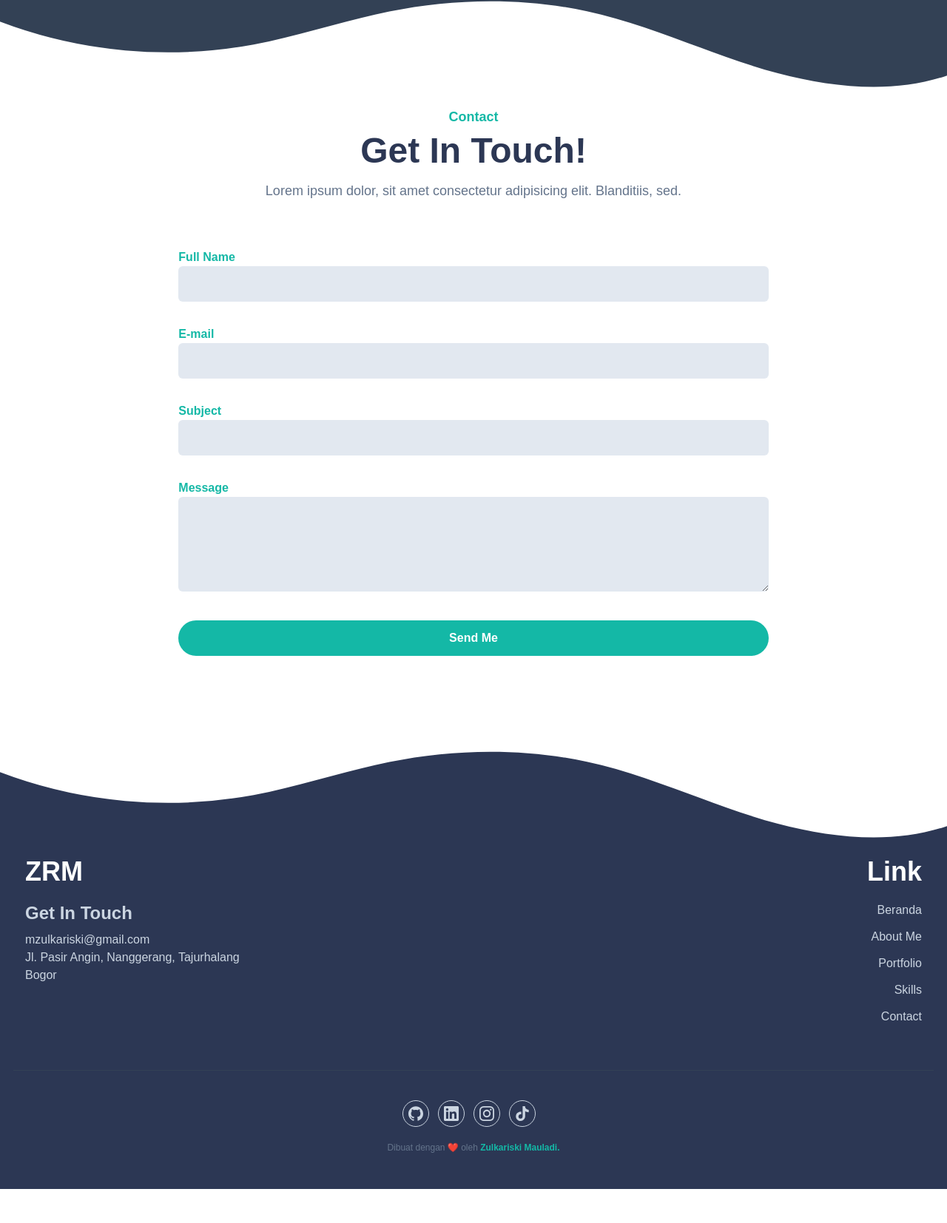
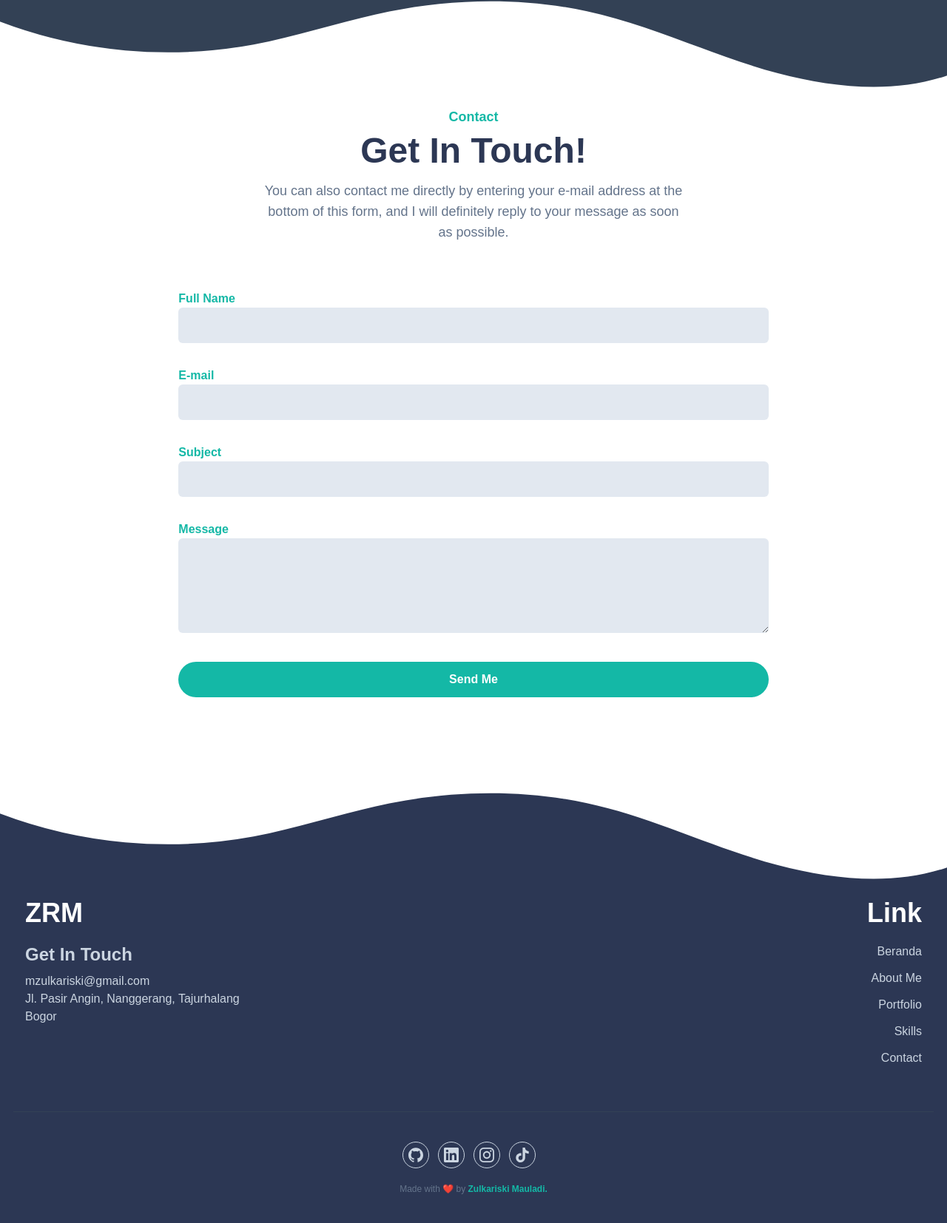
Before and after one commit to zulkamaula/ZRM-Portfolio-V2.0, a website: page index.html in a window 1280 px wide. Shown: the part 4255-5909 px from the top of the page at 74% size. Before the commit the page ends 5863 px from the top, so only its background shows below. Drawn offline with nearby package versions, Linux system fonts and the light colour scheme.

Commit message:
Update index.html

```diff
--- a/index.html
+++ b/index.html
@@ -389,7 +389,7 @@
             <div class="mx-auto mb-16 max-w-xl text-center">
                 <h4 class="mb-2 text-lg font-semibold text-primary">Contact</h4>
                 <h2 class="mb-4 text-3xl font-bold text-dark dark:text-white sm:text-4xl lg:text-5xl">Get In Touch!</h2>
-                <p class="text-md font-medium text-secondary md:text-lg">Lorem ipsum dolor, sit amet consectetur adipisicing elit. Blanditiis, sed.</p>
+                <p class="text-md font-medium text-secondary md:text-lg">You can also contact me directly by entering your e-mail address at the bottom of this form, and I will definitely reply to your message as soon as possible.</p>
             </div>
             </div>
 
@@ -484,7 +484,7 @@
                     </a>
                 </div>
                 <p class="text-center text-xs font-medium text-slate-500">
-                Dibuat dengan <span class="text-pink-500">❤️</span> oleh
+                Made with <span class="text-pink-500">❤️</span> by
                     <a href="https://www.instagram.com/zulkamaula_/" target="_blank" class="font-bold text-primary">Zulkariski Mauladi.</a>
                 </p>
           </div>
```
